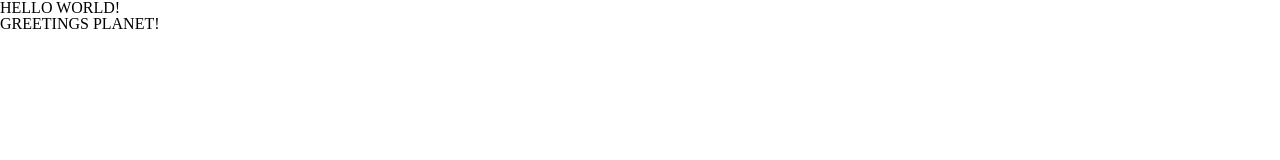
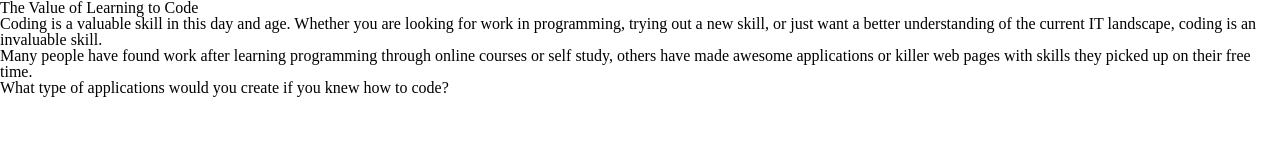
Before and after one commit to Ruddahbagga/WholeWebsite, a plain HTML site: page index.html in a window 1280 px wide. Drawn offline with Linux system fonts and the light colour scheme.

Commit message:
Addded a couple paragraphs about learning to program

```diff
--- a/index.html
+++ b/index.html
@@ -6,6 +6,8 @@
     <link rel="stylesheet" type="text/css" href="reset.css"
   </head>
   <body>
+    <!--
+    <div id="hello_worlds">
       <em>
         <b>
           <h1>
@@ -17,6 +19,17 @@
   		GREETINGS PLANET!
   		</h2>
   	  </i>
-    </em>
+      </em></div>
+    -->
+    <h1>
+      The Value of Learning to Code
+    </h1>
+    <p> Coding is a valuable skill in this day and age. Whether you are looking for work in programming, trying out a new skill, or just want a better understanding of the current IT landscape, coding is an invaluable skill. </p>
+    <p> Many people have found work after learning programming through online courses or self study, others have made awesome applications or killer web pages with skills they picked up on their free time.</p>
+    <p> What type of applications would you create if you knew how to code?</p>
+
+
+
+
   </body>
 </html>
```
Lines whose indentation alone changed are shown as unchanged.
